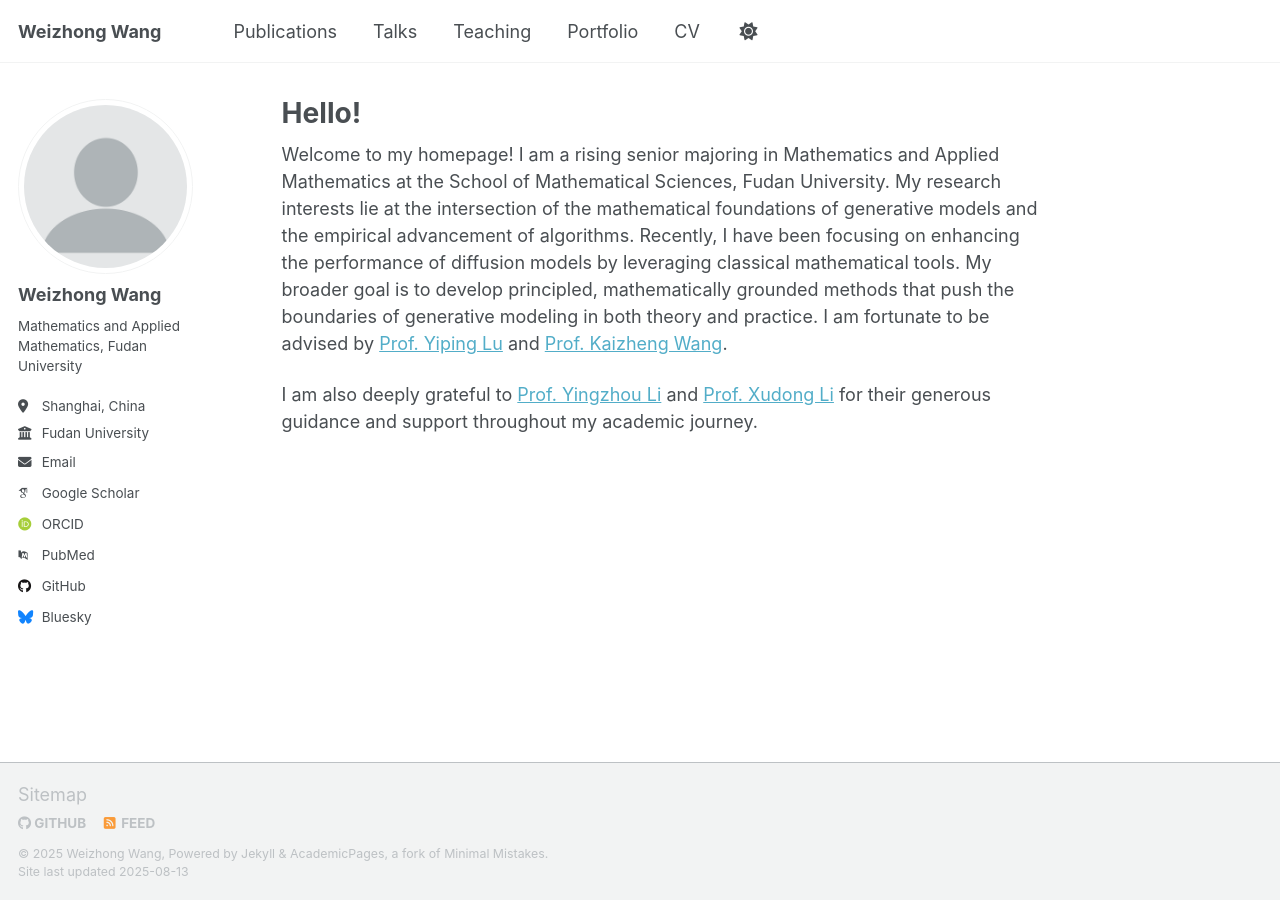
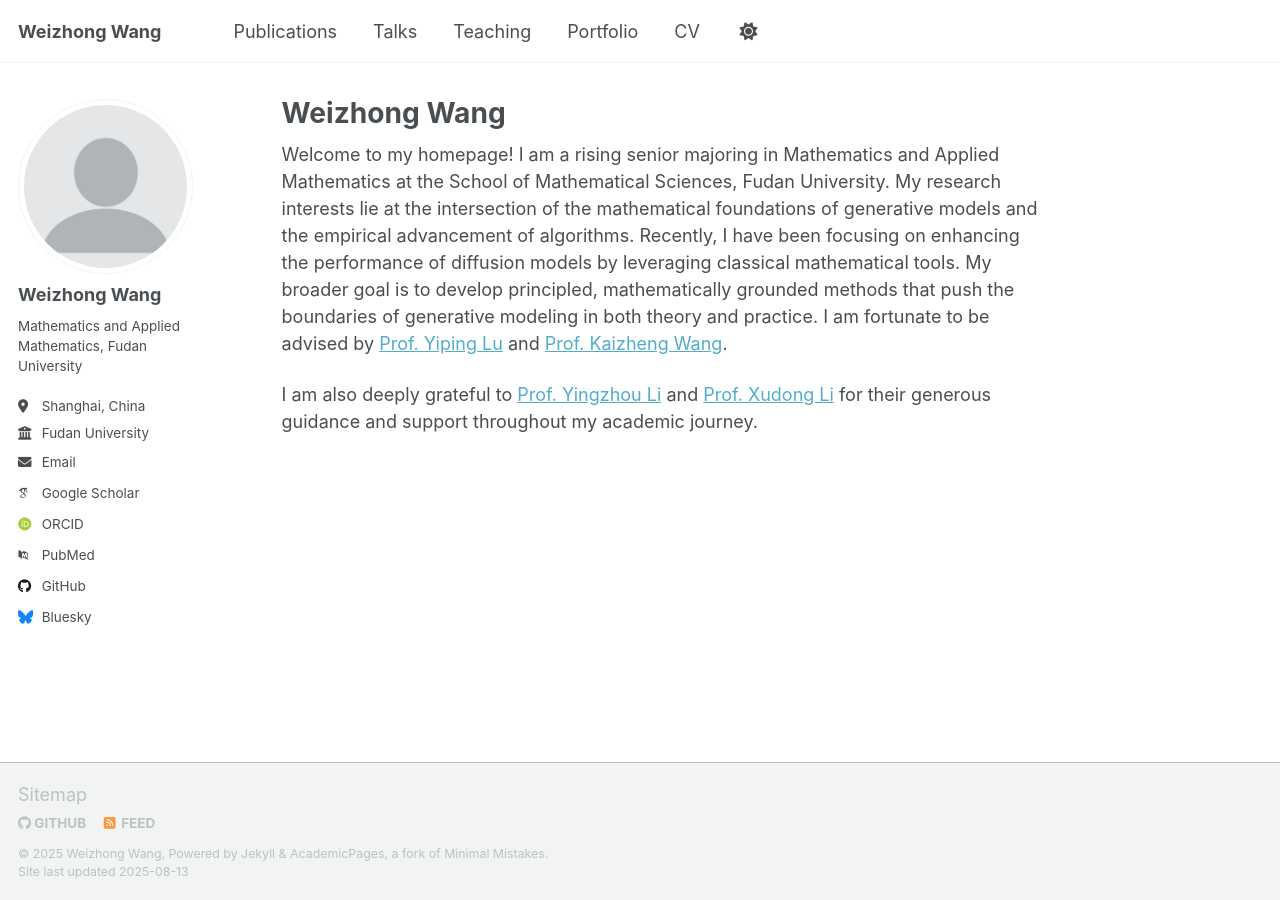
Before and after one commit to weizhwang/weizhwang.github.io, a Jekyll site: the page built from _pages/about.md, in a window 1280 px wide. Built offline with Jekyll 4.4.1, drawn with Linux system fonts in a browser that asks for light colours; some web fonts are replaced; a script that is not in the unit is left out.

Commit message:
about.md

```diff
--- a/_pages/about.md
+++ b/_pages/about.md
@@ -1,6 +1,6 @@
 ---
 permalink: /
-title: "Hello!"
+title: "Weizhong Wang"
 author_profile: true
 redirect_from:
   - /about/
```
